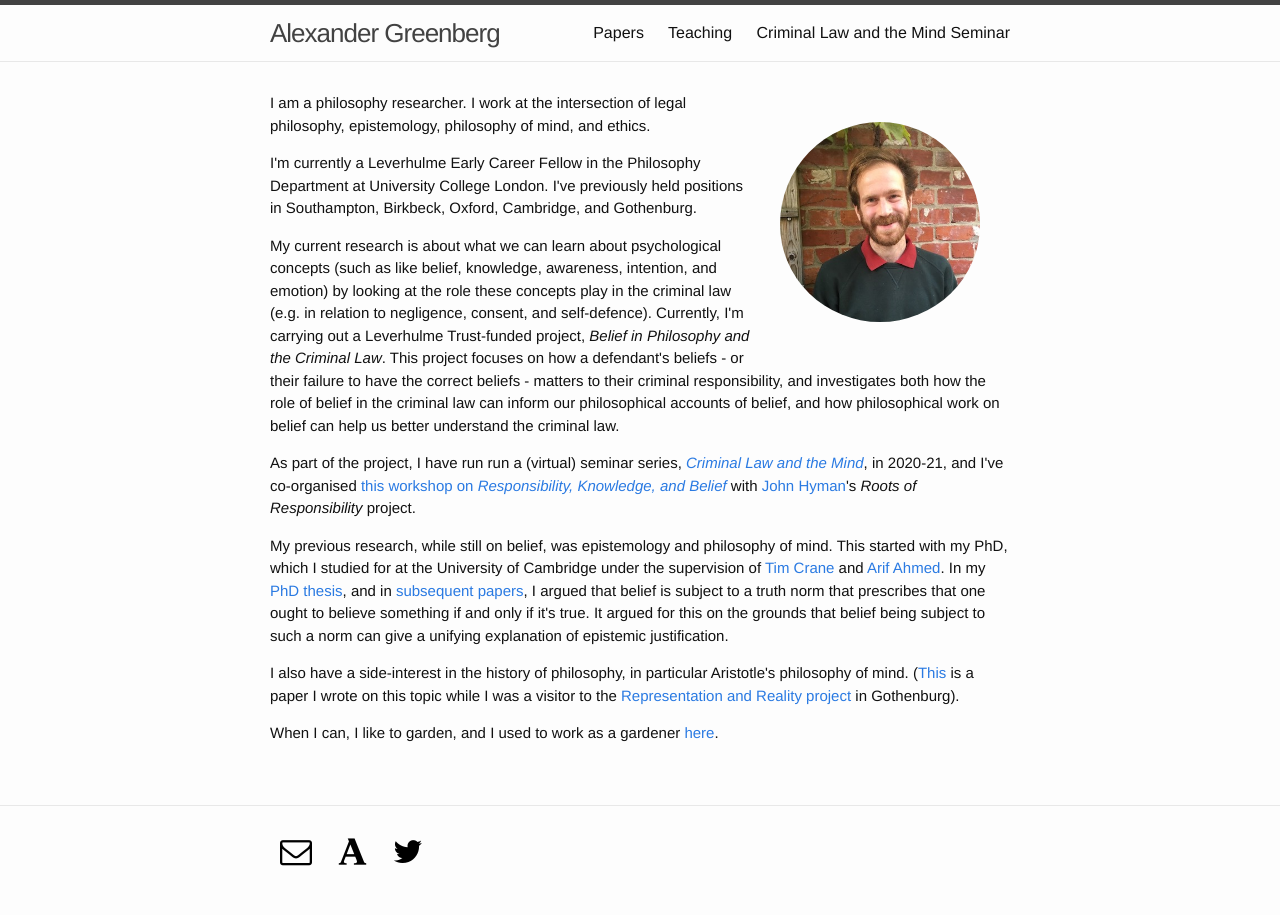
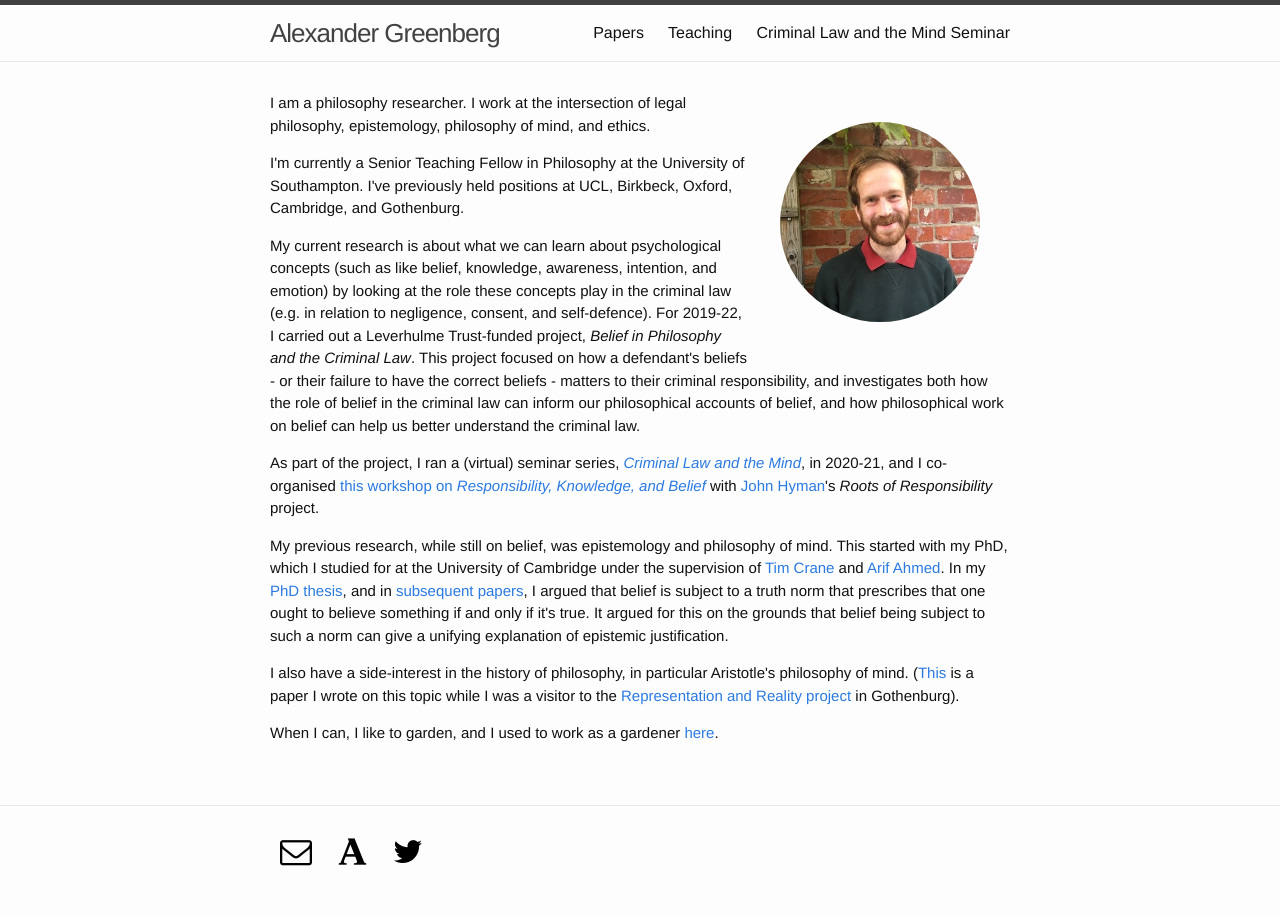
Before and after one commit to alexandergreenberg/alexandergreenberg.github.io, a Jekyll site: the page built from index.html, in a window 1280 px wide. Built offline with Jekyll 4.4.1, drawn with Linux system fonts in a browser that asks for light colours; some web fonts are replaced.

Commit message:
Update index.html

```diff
--- a/index.html
+++ b/index.html
@@ -9,9 +9,9 @@
     <!-- <p class="photo-credit"><em>Photo by Lucy Campbell</em></p> -->
   </div>
     <p class="paragraph">I am a philosophy researcher. I work at the intersection of legal philosophy, epistemology, philosophy of mind, and ethics.</p>
-    <p class="paragraph">I'm currently a Leverhulme Early Career Fellow in the Philosophy Department at University College London. I've previously held positions in Southampton, Birkbeck, Oxford, Cambridge, and Gothenburg.</p>
-    <p class="paragraph">My current research is about what we can learn about psychological concepts (such as like belief, knowledge, awareness, intention, and emotion) by looking at the role these concepts play in the criminal law (e.g. in relation to negligence, consent, and self-defence). Currently, I'm carrying out a Leverhulme Trust-funded project, <em>Belief in Philosophy and the Criminal Law</em>. This project focuses on how a defendant's beliefs - or their failure to have the correct beliefs - matters to their criminal responsibility, and investigates both how the role of belief in the criminal law can inform our philosophical accounts of belief, and how philosophical work on belief can help us better understand the criminal law.</p>
-    <p class="paragraph">As part of the project, I have run run a (virtual) seminar series, <em><a href="/seminar/">Criminal Law and the Mind</a></em>, in 2020-21, and I've co-organised <a href="https://rootsofresponsibility.co.uk/2020/01/14/report-leverhulme-erc-workshop-on-responsibility-knowledge-and-belief/">this workshop on <em>Responsibility, Knowledge, and Belief</em></a> with <a href="https://www.ucl.ac.uk/philosophy/people/professor-john-hyman">John Hyman</a>'s <em>Roots of Responsibility</em> project.
+    <p class="paragraph">I'm currently a Senior Teaching Fellow in Philosophy at the University of Southampton. I've previously held positions at UCL, Birkbeck, Oxford, Cambridge, and Gothenburg.</p>
+    <p class="paragraph">My current research is about what we can learn about psychological concepts (such as like belief, knowledge, awareness, intention, and emotion) by looking at the role these concepts play in the criminal law (e.g. in relation to negligence, consent, and self-defence). For 2019-22, I carried out a Leverhulme Trust-funded project, <em>Belief in Philosophy and the Criminal Law</em>. This project focused on how a defendant's beliefs - or their failure to have the correct beliefs - matters to their criminal responsibility, and investigates both how the role of belief in the criminal law can inform our philosophical accounts of belief, and how philosophical work on belief can help us better understand the criminal law.</p>
+    <p class="paragraph">As part of the project, I ran a (virtual) seminar series, <em><a href="/seminar/">Criminal Law and the Mind</a></em>, in 2020-21, and I co-organised <a href="https://rootsofresponsibility.co.uk/2020/01/14/report-leverhulme-erc-workshop-on-responsibility-knowledge-and-belief/">this workshop on <em>Responsibility, Knowledge, and Belief</em></a> with <a href="https://www.ucl.ac.uk/philosophy/people/professor-john-hyman">John Hyman</a>'s <em>Roots of Responsibility</em> project.
     <p class="paragraph">My previous research, while still on belief, was epistemology and philosophy of mind. This started with my PhD, which I studied for at the University of Cambridge under the supervision of <a href="http://www.timcrane.com" target="_blank">Tim Crane</a> and <a href="http://www.phil.cam.ac.uk/people/teaching-research-pages/ahmed/ahmed-page" target="_blank">Arif Ahmed</a>. In my <a href="/phd-thesis/">PhD thesis</a>, and in <a href="/papers/">subsequent papers</a>, I argued that belief is subject to a truth norm that prescribes that one ought to believe something if and only if it's true. It argued for this on the grounds that belief being subject to such a norm can give a unifying explanation of epistemic justification.</p>
     <p class="paragraph">I also have a side-interest in the history of philosophy, in particular Aristotle's philosophy of mind. (<a href="/papers/#aristotle">This</a> is a paper I wrote on this topic while I was a visitor to the <a href="https://representationandreality.gu.se" target="_blank">Representation and Reality project</a> in Gothenburg).</p>
     <p class="paragraph">When I can, I like to garden, and I used to work as a gardener <a href="http://www.kings.cam.ac.uk/archive-centre/history-of-kings#toc-1" target="_blank">here</a>.</p>
```
